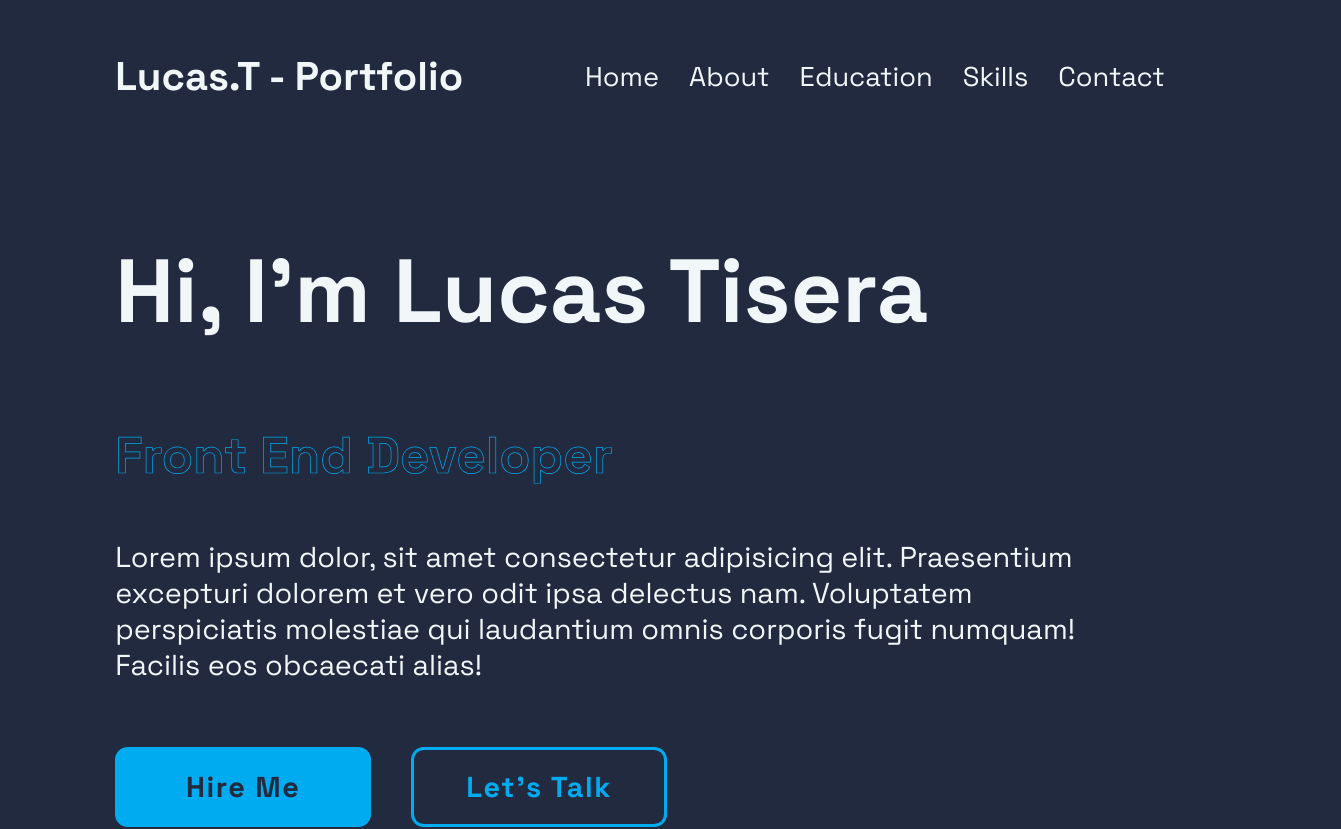
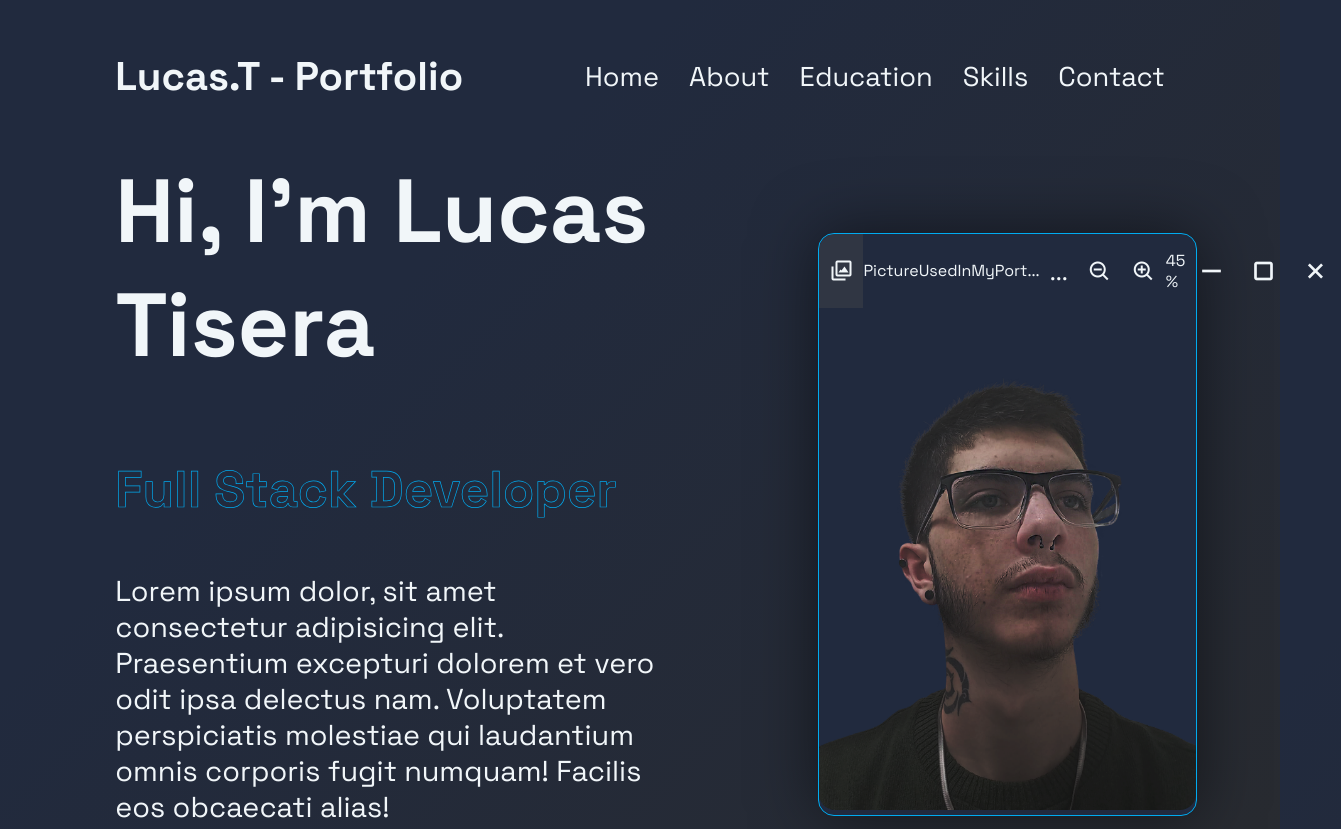
Before and after one commit to Lucas-Tisera/portfolio-next, a Next.js app: page / in a window 1280 px wide. Shown: the top 829 px of the page, 1341 px wide, since content can reach past the window. Built offline with nearby package versions, Linux system fonts and the light colour scheme.

Commit message:
Feat - Visor de wondows imagenes, al home, y foto de portada, estructuracion de componentes para que quede modular

```diff
--- a/app/HomePage.module.css
+++ b/app/HomePage.module.css
@@ -1,12 +1,12 @@
 .home {
     min-height: 100vh;
-    padding: 10rem 9% 2rem;
+    padding: 5rem 9% 2rem;
     display: flex;
     align-items: center;
 }
 
 .homeContent{
-    max-width: 60rem;
+    max-width: 50%;
 }
 
 .homeContent h1{
@@ -90,3 +90,8 @@
     width: 100%;
     background: var(--bg-color);
 }
+.contentContainer{
+    display: flex;
+    justify-content: space-between;
+    align-items: center;
+}
--- a/app/page.jsx
+++ b/app/page.jsx
@@ -1,12 +1,16 @@
 import styles from './HomePage.module.css'
+import { WindowsImageViewer } from '@/components/ImageContainer'
+
+
 
 export default function HomePage () {
   return(
     <section className={styles.home}>
+      <div className={styles.contentContainer}>
         <div className={styles.homeContent}>
           <h1>Hi, I'm <span>Lucas Tisera</span></h1>
           <div className={styles.textAnimate}>
-          <h3>Front End Developer</h3>
+            <h3>Full Stack Developer</h3>
           </div>
           <p>Lorem ipsum dolor, sit amet consectetur adipisicing elit. Praesentium excepturi dolorem et vero odit ipsa delectus nam. Voluptatem perspiciatis molestiae qui laudantium omnis corporis fugit numquam! Facilis eos obcaecati alias!</p>
           <div className={styles.btnContainer}>
@@ -14,6 +18,8 @@ export default function HomePage () {
             <a href="#" className={styles.btn}>Let's Talk</a>
           </div>
         </div>
+        <WindowsImageViewer/>
+      </div>
     </section>
   )
 };
--- /dev/null
+++ b/components/ImageContainer.jsx
@@ -0,0 +1,44 @@
+import styles from './styles/ImageContainer.module.css'
+import Image from 'next/image'
+import mypic from '../public/myPictureFocusedAgain2.png'
+export function WindowsImageViewer(){
+    return(
+        <section className={styles.pictureContainer}>
+            <div className={styles.navContainer}>
+                <ul className={styles.nav}>
+                    <li className={styles.navItemMenu}>
+                        <div class='bx bx-images'></div>
+                    </li>
+                    <li className={styles.navItemName}>
+                        <p>PictureUsedInMyPort...</p>
+                    </li>
+                    <li className={styles.navItemControls}>
+                        <div> ...</div>
+                    </li>
+                    <li className={styles.navItemControls}>
+                        <div class='bx bx-zoom-out'></div>
+                    </li>
+                    <li className={styles.navItemControls}>
+                        <div class='bx bx-zoom-in'></div>
+                    </li>
+                    <li className={styles.navItemPorcent}>
+                        <p>45 %</p>
+                    </li>
+                    <div className={styles.functionControllers}>
+                        <li className={styles.navItemFunction}>
+                        <div class='bx bx-minus'></div>
+
+                        </li>
+                        <li className={styles.navItemFunction}>
+                            <div class='bx bx-checkbox'></div>
+                        </li>
+                        <li className={styles.navItemFunctionX}>
+                            <div class='bx bx-x'></div>
+                        </li>
+                    </div>
+                </ul>
+            </div>
+            <Image src={mypic} alt="Me" className={styles.picture} />
+        </section>
+    )
+}
--- a/components/Navigation.jsx
+++ b/components/Navigation.jsx
@@ -1,5 +1,5 @@
 import Link from "next/link"
-import styles from './Navigation.module.css'
+import styles from './styles/Navigation.module.css'
 
 const links =[
     {
--- /dev/null
+++ b/components/styles/ImageContainer.module.css
@@ -0,0 +1,131 @@
+.navContainer {
+    width: 100%;
+    font-size: 1.5rem;
+}
+
+.nav {
+    padding: 0px;
+    margin: 0px;
+    color: var(--text-color);
+    display: flex;
+    list-style: none;
+    justify-content: space-between;
+}
+.navItemMenu{
+    width: 50px;
+    padding: 10px;
+    font-size: 1.5rem;
+    color: var(--text-color);
+    display: flex;
+    justify-content: center;
+    align-items: center;
+    background-color: rgba(77, 77, 77, 0.336);
+    border-top-left-radius:1rem ;
+    transition: .3s;
+}
+.navItemMenu:hover{
+    background-color: rgba(129, 129, 129, 0.336);
+
+}
+
+.navItemName{
+    font-size: 1rem;
+    color: var(--text-color);
+    display: flex;
+    justify-content: center;
+    align-items: center;
+    cursor: default;
+    transition: .3s;
+
+}
+.navItemControls{
+    padding-left: 10px;
+    padding-right: 10px;
+    font-size: 1.5rem;
+    color: var(--text-color);
+    display: flex;
+    justify-content: center;
+    align-items: center;
+    cursor: default;
+    border-radius: 1rem;
+    margin-top: 2px;
+    transition: .3s;
+
+}
+.navItemControls:hover{
+    background-color: rgba(99, 99, 99, 0.336);
+}
+
+.navItemPorcent{
+    font-size: 1rem;
+    color: var(--text-color);
+    display: flex;
+    justify-content: center;
+    align-items: center;
+    cursor: default;
+    transition: .3s;
+
+}
+
+.navItemFunction{
+    height: 100%;
+    padding-left: 10px;
+    padding-right: 10px;
+    font-size: 2rem;
+    color: var(--text-color);
+    display: flex;
+    justify-content: center;
+    align-items: center;
+    cursor: default;
+    transition: .3s;
+
+}
+
+.navItemFunction:hover{
+    background-color: rgba(99, 99, 99, 0.336);
+}
+
+.navItemFunctionX{
+    height: 100%;
+    padding-left: 10px;
+    padding-right: 10px;
+    font-size: 2rem;
+    color: var(--text-color);
+    display: flex;
+    justify-content: center;
+    align-items: center;
+    cursor: default;
+    border-top-right-radius:1rem ;
+    transition: .3s;
+
+}
+
+.navItemFunctionX:hover{
+    background-color: rgb(172, 0, 0);
+}
+.functionControllers{
+    display: flex;
+    justify-content: stretch;
+    align-items: center;
+}
+
+
+.pictureContainer{
+    width: 35%;
+    border : .1px solid var(--main-color);
+    border-radius: 1rem;
+    background-color: var(--bg-color);
+    box-shadow: 0 0 4rem rgba(0, 0, 0, .5);
+    transition: .3s;
+
+}
+
+.pictureContainer:hover{
+    box-shadow: 0 0 4rem rgba(0, 0, 0, .8);
+}
+.picture{
+    width: 100%;
+    height: auto;
+    border-radius: 1rem;
+    filter: brightness(.8);
+}
--- a/styles/globals.css
+++ b/styles/globals.css
@@ -19,6 +19,7 @@ a {
 }
 :root{
   --bg-color:#212A3E;
+  --bg-gradient-color:#292b2f;
   --second-bg-color:#394867;
   --text-color:#F1F6F9;
   --main-color:#00abf0;
@@ -33,6 +34,7 @@ a {
 }
 
 body{
-  background-color: var(--bg-color);
+  background: rgb(33,42,62);
+background: linear-gradient(135deg, rgba(33,42,62,1) 30%, rgba(41,43,47,1) 100%);
   color: var(--text-color);
 }
```
Also changed, not shown: components/styles/Navigation.module.css (renamed from components/Navigation.module.css), public/myPictureFocusedAgain2.png (added), 1 other file (tests, documents, lock files or other folders). Lines whose indentation alone changed are shown as unchanged.
